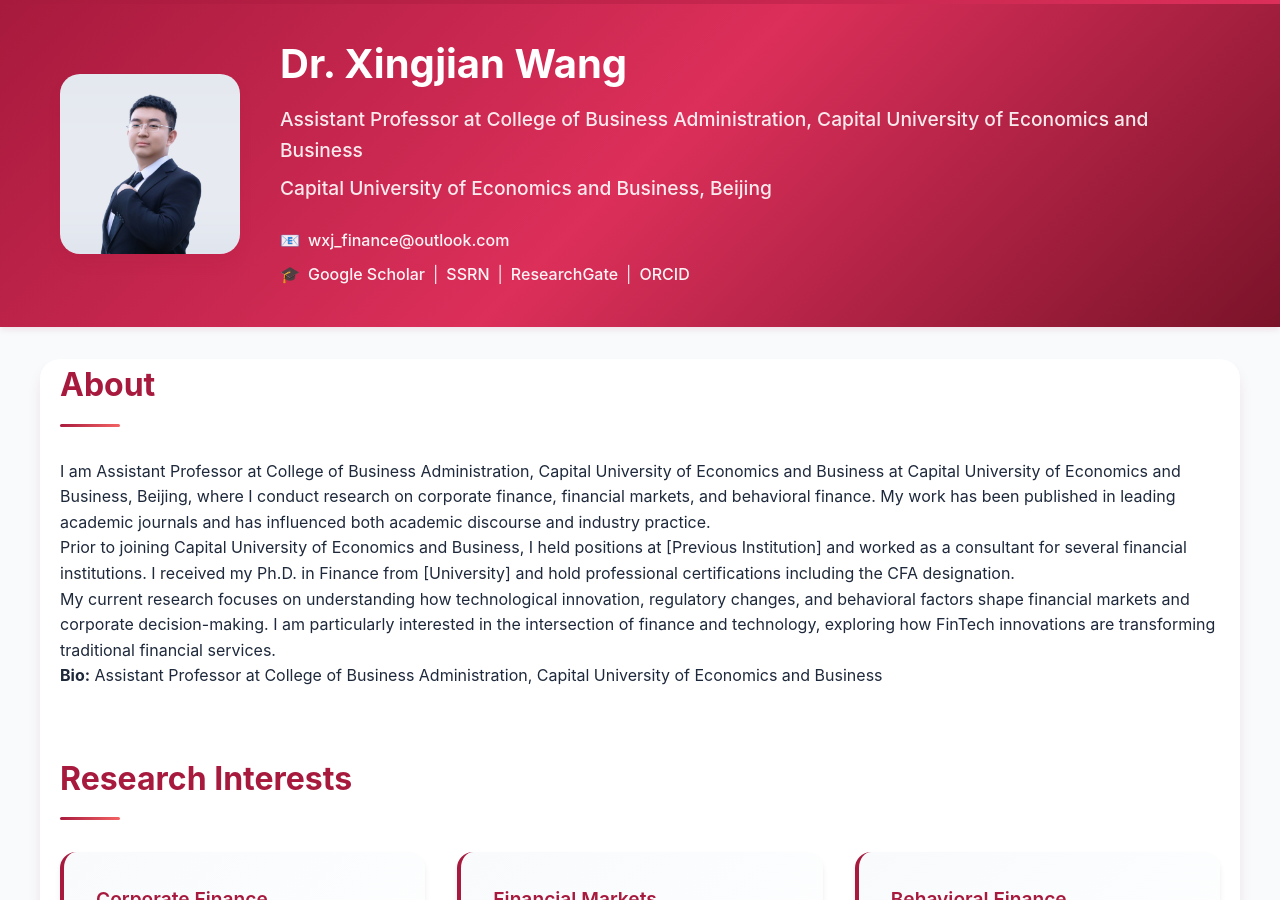
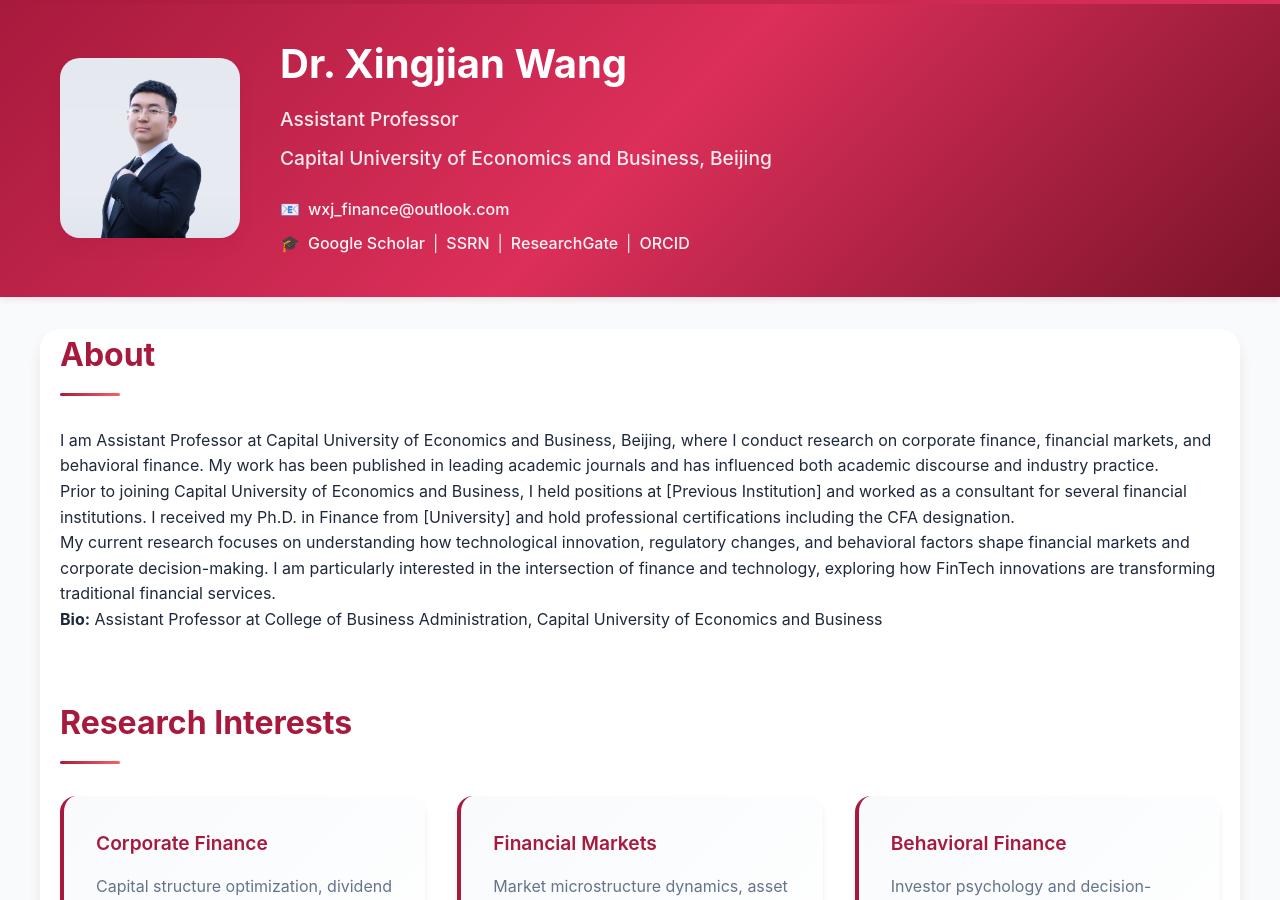
Before and after one commit to Victor-finance/Victor-finance.github.io, a Jekyll site: the page built from index.md, in a window 1280 px wide and 900 px high. Built offline with Jekyll 4.4.1, drawn with Linux system fonts in a browser that asks for light colours; our own code applies the rules of GitHub Pages for plain Markdown files.

Commit message:
Update _config.yml

```diff
--- a/_config.yml
+++ b/_config.yml
@@ -1,6 +1,6 @@
 # 网站基本信息
 title: "Dr. Xingjian Wang"
-description: "Professor of Finance specializing in corporate finance and behavioral finance"
+description: "Assistant Professor specializing in corporate finance and political economy"
 url: "https://Victor-finance.github.io"
 repository: "Victor-finance/Victor-finance.github.io"
 
@@ -10,7 +10,7 @@
   avatar: "/images/profile-pic.jpg"
   bio: "Assistant Professor at College of Business Administration, Capital University of Economics and Business"
   location: "Capital University of Economics and Business, Beijing"
-  employer: "Assistant Professor at College of Business Administration, Capital University of Economics and Business"
+  employer: "Assistant Professor"
   email: "wxj_finance@outlook.com"
 
 
```
